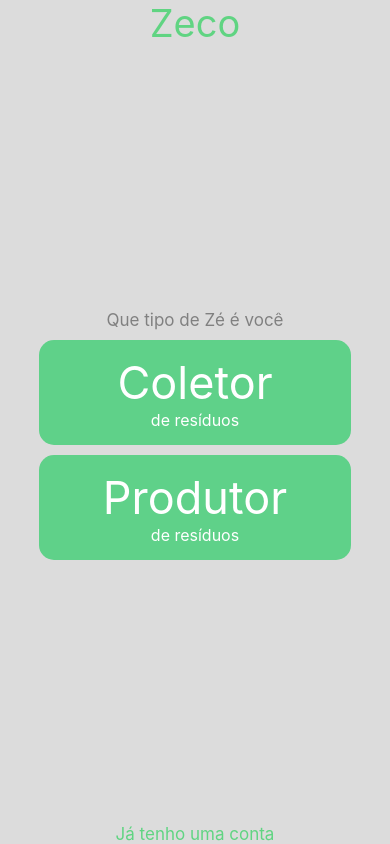
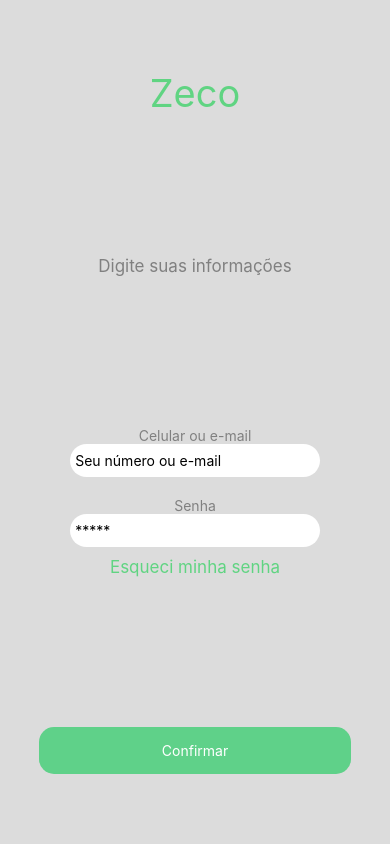
Before and after one commit to ViniciusBenfica/TCC, a React Native app: screen /Home in a window 390 px wide. Built offline with nearby package versions, Linux system fonts and the light colour scheme.

Commit message:
starting input component

```diff
--- a/App.js
+++ b/App.js
@@ -3,6 +3,7 @@ import { NavigationContainer } from '@react-navigation/native';
 import { createNativeStackNavigator } from '@react-navigation/native-stack';
 import InitialPage from './src/pages/InitialPage';
 import Selection from './src/pages/Selecting';
+import Login from './src/pages/Login';
 
 const Stack = createNativeStackNavigator();
 
@@ -13,7 +14,7 @@ function App() {
         screenOptions={{
           headerShown: false
         }}>
-        <Stack.Screen name="Home" component={Selection} />
+        <Stack.Screen name="Home" component={Login} />
       </Stack.Navigator>
     </NavigationContainer>
   );
--- /dev/null
+++ b/src/components/Body.js
@@ -0,0 +1,16 @@
+import { StyleSheet, View } from 'react-native';
+
+export default function Body({ children }) {
+    return (
+        <View style={styles.body}>
+            {children}
+        </View>
+    );
+}
+
+const styles = StyleSheet.create({
+    body: {
+        width: "80%",
+        alignItems: "center"
+    },
+});
--- /dev/null
+++ b/src/components/Input.js
@@ -0,0 +1,45 @@
+import { useState } from 'react';
+import { SafeAreaView, StyleSheet, Text, TextInput, View } from 'react-native';
+
+export default function Input({ title, placeholder }) {
+    const [number, onChangeNumber] = useState(null);
+
+    return (
+        <View style={styles.body}>
+          <Text style={{fontSize: 14, color: "#808080"}}>{title}</Text>
+          <SafeAreaView style={styles.inputArea}>
+            <TextInput
+              style={styles.input}
+              onChangeText={onChangeNumber}
+              value={number}
+              placeholder={placeholder}
+              keyboardType="numeric"
+            />
+          </SafeAreaView>
+        </View>
+    );
+}
+
+const styles = StyleSheet.create({
+    body:{
+        width: "100%",
+        alignItems: "center",
+        marginTop: 10,
+        marginBottom: 10,
+    },
+    input: {
+        height: "100%",
+        width: "100%",
+        // margin: 12,
+        // borderWidth: 1,
+        padding: 5,
+    },
+        inputArea:{
+        backgroundColor: "red",
+        width: "80%",
+        borderRadius: 20,
+        backgroundColor: "#fff",
+        height: 33,
+        // overflow: "hidden",
+    }
+});
--- a/src/pages/InitialPage.js
+++ b/src/pages/InitialPage.js
@@ -2,15 +2,16 @@ import { StatusBar } from 'expo-status-bar';
 import { StyleSheet, Text, View } from 'react-native';
 import SimpleButton from "../components/SimpleButton"
 import Container from "../components/Container"
+import Body from '../components/Body';
 
 export default function InitialPage() {
   return (
     <Container>
       <View style={styles.backgroundZeco}>
-        <View style={styles.viewContainer}>
+        <Body>
           <Text style={{ fontSize: 69, color: "#fff" }}>Zeco</Text>
           <Text style={{ fontSize: 18, color: "#fff", fontStyle: "italic" }}>Reciclar nunca foi tão simples</Text>
-        </View>
+        </Body>
         <View>
           <Text style={{ fontSize: 15, color: "#fff", textAlign: 'center' }}>
             Zeco é um app pensado para conectar{"\n"}
@@ -19,10 +20,10 @@ export default function InitialPage() {
           </Text>
         </View>
       </View>
-      <View style={styles.viewContainer}>
+      <Body>
         <SimpleButton backgroundColor="#fff" colorText="black" content="Já tenho conta" />
         <SimpleButton content="Criar cadastro" />
-      </View>
+      </Body>
       <StatusBar style="auto" />
     </Container>
   );
@@ -40,9 +41,4 @@ const styles = StyleSheet.create({
     borderBottomEndRadius: 30,
     borderBottomStartRadius: 30
   },
-  viewContainer: {
-    alignItems: 'center',
-    width: "80%",
-    margin: "auto",
-  },
 });
--- /dev/null
+++ b/src/pages/Login.js
@@ -0,0 +1,28 @@
+import { StatusBar } from 'expo-status-bar';
+import { Button, StyleSheet, Text } from 'react-native';
+import Body from '../components/Body';
+import Container from '../components/Container';
+import Input from '../components/Input';
+import SimpleButton from '../components/SimpleButton';
+
+export default function Login() {
+
+  return (
+    <Container>
+      <Text style={{fontSize: 38, color: "#60D482"}}>Zeco</Text>
+      <Text style={{fontSize: 17, color: "#808080"}}>Digite suas informações</Text>
+      <Body>
+        <Input placeholder="Seu número ou e-mail" title="Celular ou e-mail"/>
+        <Input placeholder="*****" title="Senha"/>
+        <Text style={{fontSize: 17, color: "#60D482"}}>Esqueci minha senha</Text>
+      </Body>
+      <Body>
+        <SimpleButton content="Confirmar"/>
+      </Body>
+    </Container>
+  );
+}
+
+const styles = StyleSheet.create({
+
+});
--- a/src/pages/Selecting.js
+++ b/src/pages/Selecting.js
@@ -1,5 +1,6 @@
 import { StatusBar } from 'expo-status-bar';
 import { StyleSheet, Text, View } from 'react-native';
+import Body from '../components/Body';
 import ButtonSubtitle from '../components/ButtonSubtitle';
 import Container from "../components/Container"
 
@@ -7,20 +8,16 @@ export default function Selection() {
   return (
     <Container>
       <Text style={{ fontSize: 38, color: "#60D482" }}>Zeco</Text>
-      <View style={styles.viewContainer}>
+      <Body>
         <Text style={{ fontSize: 17, color: "#808080" }}>Que tipo de Zé é você</Text>
         <ButtonSubtitle content="Coletor" subtitle="de resíduos" />
         <ButtonSubtitle content="Produtor" subtitle="de resíduos" />
-      </View>
+      </Body>
       <Text style={{ fontSize: 17, color: "#60D482" }}>Já tenho uma conta</Text>
     </Container>
   );
 }
 
 const styles = StyleSheet.create({
-  viewContainer: {
-    alignItems: 'center',
-    width: "80%",
-    margin: "auto",
-  },
+
 });
```
